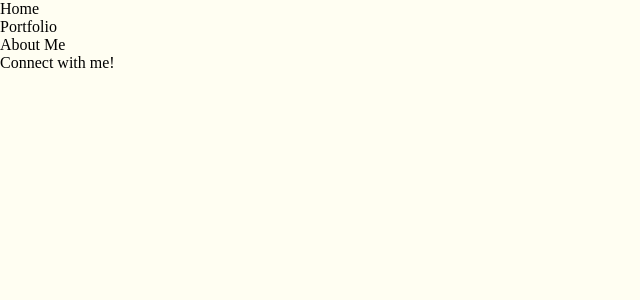
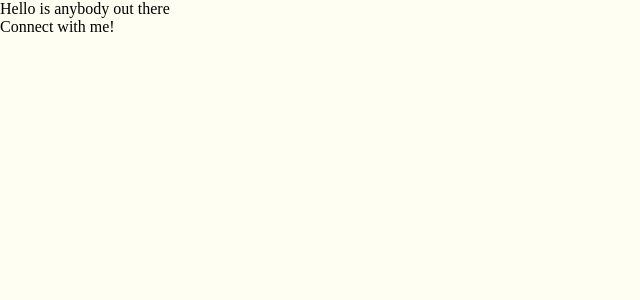
Before and after one commit to alishafulton/af, a React (Vite) app: page / in a window 1280 px wide. Shown: the top 300 px of the page, without its empty margins (0-640 px from the left). Built offline with nearby package versions, Linux system fonts and the light colour scheme.

Commit message:
Update Navbar.jsx

```diff
--- a/src/Components/Navbar/Navbar.jsx
+++ b/src/Components/Navbar/Navbar.jsx
@@ -5,9 +5,7 @@ export default function Navbar () {
     return (
       <div className='navbar'>
         <ul className="nav-menu">
-            <li>Home</li>
-            <li>Portfolio</li>
-            <li>About Me</li>
+            <li>Hello is anybody out there</li>
         </ul>
         <div className="nav-connect">Connect with me!</div>
       </div>
```
